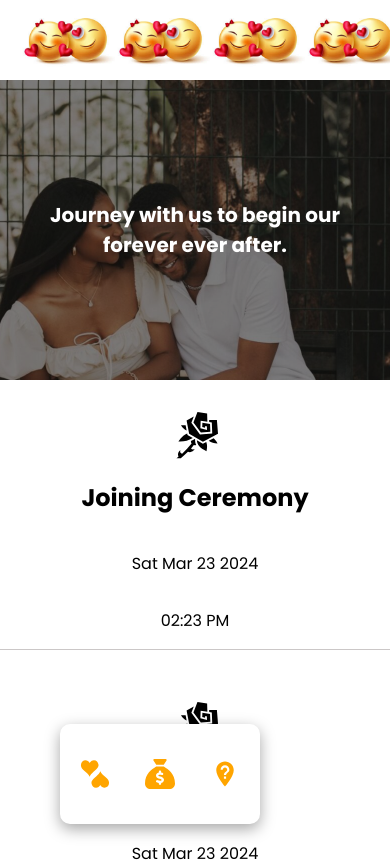
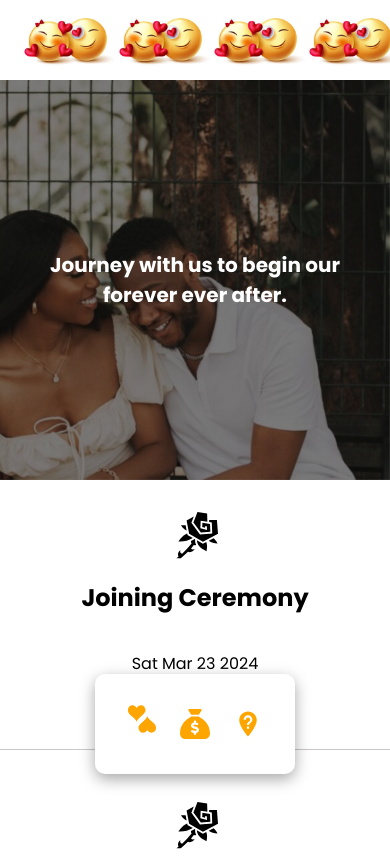
Before and after one commit to harzyz/wedding_day, a React (Create React App) app: page / in a window 390 px wide. Shown: the top 862 px of the page. Built offline with nearby package versions, Linux system fonts and the light colour scheme.

Commit message:
change background-color

```diff
--- a/src/App.js
+++ b/src/App.js
@@ -2,6 +2,7 @@ import "./index.css";
 import { BrowserRouter as Router, Routes, Route } from "react-router-dom";
 import HomePage from "./pages/homePage/homePage";
 import PhotoBook from "./pages/photoBook/photoBook";
+import OrderOfService from "./pages/orderOfService/orderOfService";
 
 function App() {
   return (
@@ -9,6 +10,7 @@ function App() {
       <Routes>
         <Route exact path="/" element={<HomePage />} />
         <Route path="/photo-book" element={<PhotoBook />} />
+        <Route path="/order-of-service" element={<OrderOfService />} />
       </Routes>
     </Router>
   );
--- a/src/components/floatingCard/floatingCard.jsx
+++ b/src/components/floatingCard/floatingCard.jsx
@@ -3,11 +3,12 @@ import styles from './floatingCard.module.css'
 import { MdNotListedLocation } from "react-icons/md";
 import { GiOppositeHearts } from "react-icons/gi";
 import { FaSackDollar } from "react-icons/fa6";
+import { Link } from 'react-router-dom';
 
 const FloatingCard = () => {
   return (
     <div className={styles.wrapper}>
-      <GiOppositeHearts />
+      <Link className='link' to='/order-of-service'><GiOppositeHearts /></Link>
       <FaSackDollar />
       <MdNotListedLocation />
     </div>
--- a/src/components/floatingCard/floatingCard.module.css
+++ b/src/components/floatingCard/floatingCard.module.css
@@ -6,13 +6,15 @@
   box-shadow: rgba(0, 0, 0, 0.35) 0px 5px 15px;
   position: fixed;
   bottom: 20px;
-  left: 40%;
+  /* top: 50%; */
+  left: 50%;
+  transform: translate(-50%, -50%);
   display: flex;
   align-items: center;
   font-size: 30px;
   padding: 20px;
   color: orange;
-  justify-content: space-between;
+  justify-content: space-around;
   z-index: 20;
 }
 svg:hover{
@@ -21,6 +23,6 @@ svg:hover{
 @media screen and (max-width: 700px){
   .wrapper{
     width: 200px;
-    left: 60px;
+    /* left: 40%; */
   }
 }
--- /dev/null
+++ b/src/components/footer/footer.jsx
@@ -0,0 +1,14 @@
+import React from 'react'
+import styles from './footer.module.css'
+
+const Footer = () => {
+  const currentYear = new Date().getFullYear()
+  return (
+    <div className={styles.wrapper}>
+      <h3>Happy Married LIfe</h3>
+      <div>&copy;<span>{currentYear}</span></div>
+    </div>
+  )
+}
+
+export default Footer
--- /dev/null
+++ b/src/components/footer/footer.module.css
@@ -0,0 +1,16 @@
+.wrapper{
+  width: 100%;
+  /* border-bottom: 5px solid red; */
+  height: 300px;
+  text-align: center;
+  text-transform: uppercase;
+  display: flex;
+  flex-direction: column;
+  justify-content: space-between;
+}
+.wrapper div{
+  display: flex;
+  gap: 5px;
+  align-items: center;
+  justify-content: center;
+}
--- a/src/components/hero/hero.module.css
+++ b/src/components/hero/hero.module.css
@@ -36,14 +36,17 @@
 .inner_wrapper h1 {
   color: #fff;
   font-size: 64px;
+  opacity: 1;
   /* opacity: 0.5; */
   animation: fade-out linear;
-  animation-timeline: view();
-  animation-range: exit;
+  animation-duration: 3s ;
+  /* animation-timeline: view(); */
+  animation-range: entry;
 }
 @keyframes fade-out {
+  from { opacity: 0.4;}
   to {
-    opacity: 0;
+    opacity: 1;
   }
 }
 @keyframes header-image-animation {
@@ -59,7 +62,7 @@
 }
 @media screen and (max-width: 700px) {
   .wrapper {
-    height: 300px;
+    height: 400px;
   }
   .inner_wrapper h1 {
     font-size: 20px;
--- a/src/components/morePictures/morePictures.jsx
+++ b/src/components/morePictures/morePictures.jsx
@@ -20,7 +20,7 @@ const MorePictures = () => {
           />
         </div>
       </div>
-      <Link to='/photo-book'><button className={styles.photobook_btn}>See full photobook</button></Link>
+      <Link className="link" to='/photo-book'><button className={styles.photobook_btn}>See full photobook</button></Link>
     </div>
   );
 };
--- a/src/components/morePictures/morePictures.module.css
+++ b/src/components/morePictures/morePictures.module.css
@@ -6,6 +6,7 @@
   align-items: center;
   justify-content: center;
   gap: 30px;
+  padding: 50px 0px;
 }
 .inner_wrapper{
   display: flex;
@@ -52,7 +53,7 @@
 @media screen and (max-width: 700px){
   .wrapper{
     height: 100%;
-    padding-bottom: 150px;
+    padding: 30px 0px 150px 0px;
   }
   .inner_wrapper{
     flex-direction: column;
--- a/src/index.css
+++ b/src/index.css
@@ -27,3 +27,6 @@ code {
   font-family: source-code-pro, Menlo, Monaco, Consolas, 'Courier New',
     monospace;
 }
+.link{
+  color: inherit;
+}
--- a/src/pages/homePage/homePage.jsx
+++ b/src/pages/homePage/homePage.jsx
@@ -9,6 +9,7 @@ import AboutCouple from "../../components/aboutCouple/aboutCouple";
 import MorePictures from "../../components/morePictures/morePictures";
 import Modal from "../../components/modal/modal";
 import { IoMdCloseCircleOutline } from "react-icons/io";
+import Footer from "../../components/footer/footer";
 
 const HomePage = () => {
   const [groomModal, setGroomModal] = useState(false);
@@ -29,6 +30,7 @@ const HomePage = () => {
       <FloatingCard />
       <AboutCouple setGroomModal={setGroomModal} setBrideModal={setBrideModal} />
       <MorePictures />
+      <Footer />
       <Modal isOpen={groomModal} onClose={closeGroomModal}>
         <div className={styles.modal_content}>
           <div className={styles.close_icon}>
--- /dev/null
+++ b/src/pages/orderOfService/orderOfService.jsx
@@ -0,0 +1,12 @@
+import React from 'react'
+import styles from './orderOfService.module.css'
+
+const OrderOfService = () => {
+  return (
+    <div className={styles.wrapper}>
+      <h4>Order Of Service</h4>
+    </div>
+  )
+}
+
+export default OrderOfService
--- /dev/null
+++ b/src/pages/orderOfService/orderOfService.module.css
@@ -0,0 +1,5 @@
+.wrapper{
+  padding: 30px;
+  display: flex;
+  justify-content: center;
+}
```
